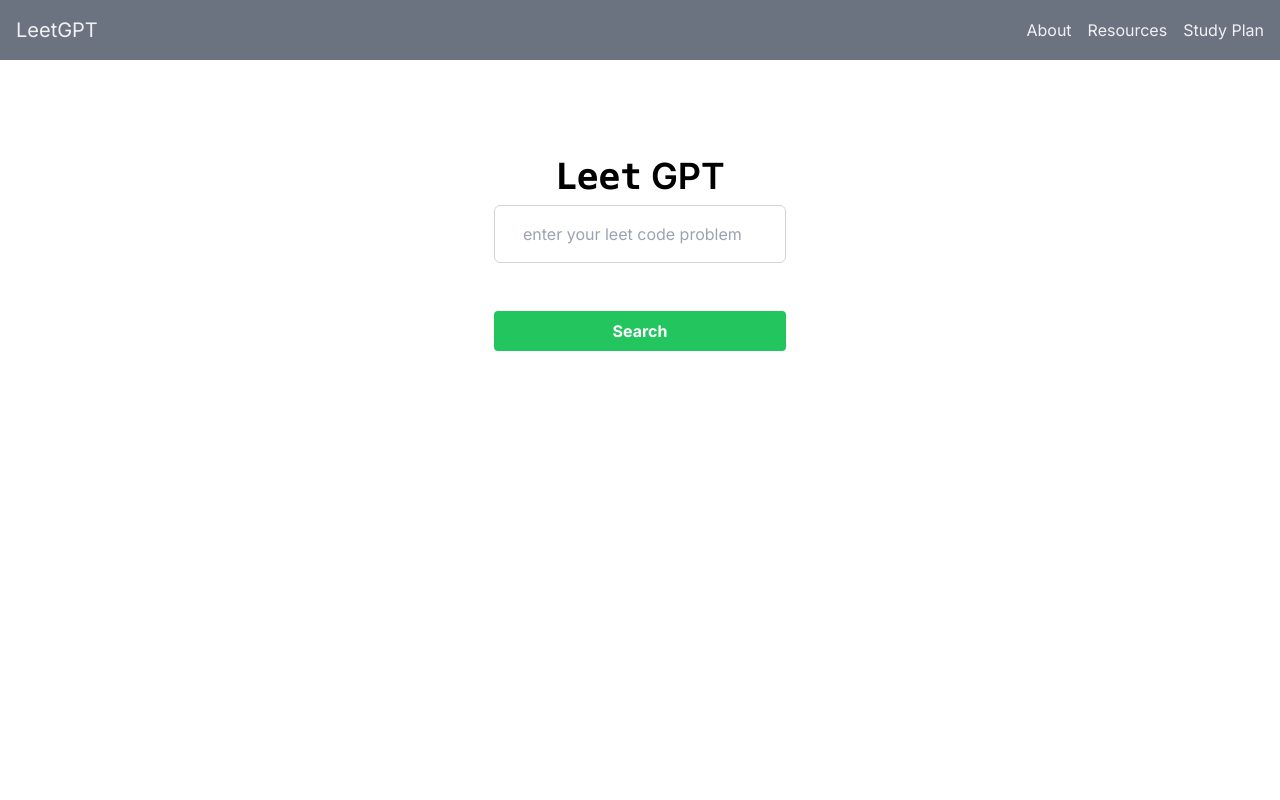
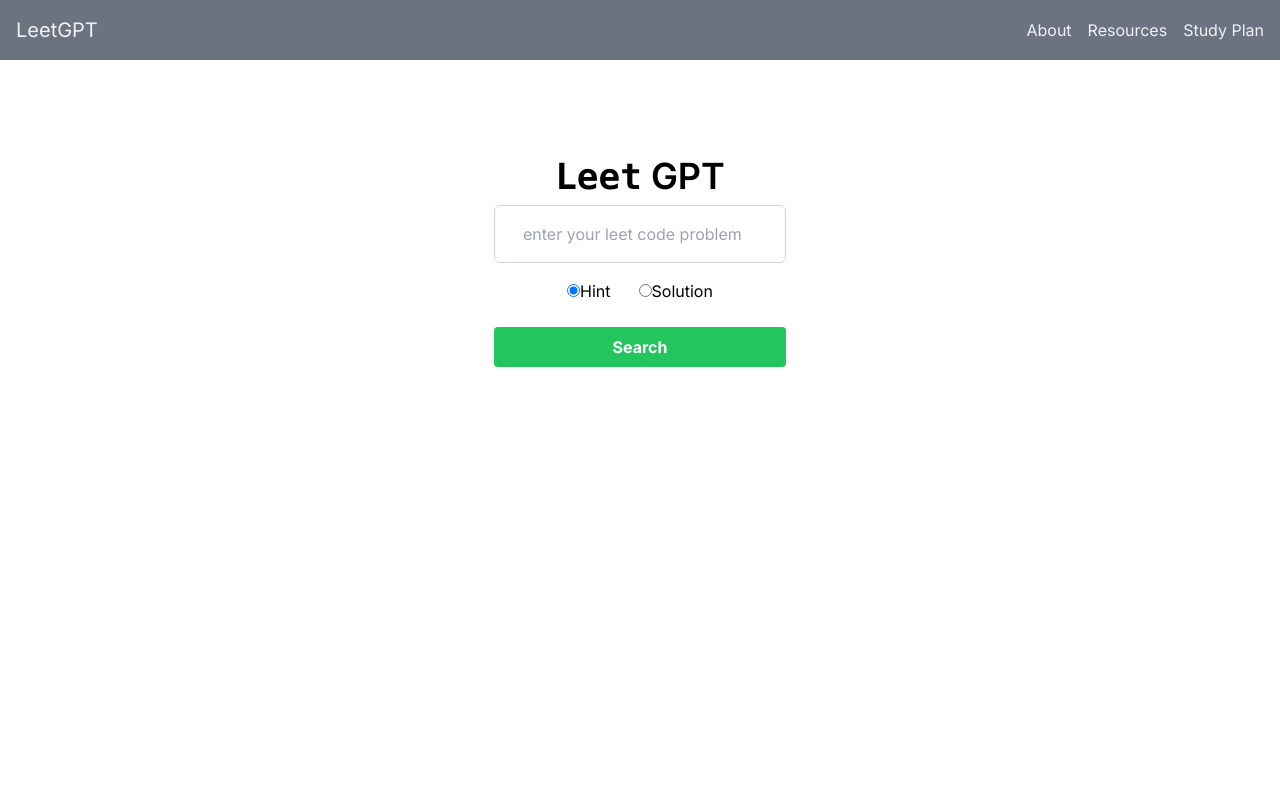
Before and after one commit to SushantChhetry/ai-project, a Next.js app in the folder leet-gpt/: page / in a window 1280 px wide. Shown: the top 800 px of the page. Built offline with nearby package versions, Linux system fonts and the light colour scheme.

Commit message:
Added radio button for hint and solution

```diff
--- a/leet-gpt/app/components/Search.tsx
+++ b/leet-gpt/app/components/Search.tsx
@@ -1,40 +1,56 @@
-"use client"
+"use client";
 
-import React from 'react'
-import Result from './Result'
-import { useState } from 'react'
+import React from "react";
+import Result from "./Result";
+import { useState } from "react";
 
 export default function Search() {
-    const [value, setValue] = useState('');
+  const [value, setValue] = useState("");
 
   const handleChange = (event: React.ChangeEvent<HTMLInputElement>) => {
     console.log(`change: ${event.target.name}`);
-        setValue(event.target.name)
-    }
+    setValue(event.target.name);
+  };
 
   const handleSubmit = (event: React.ChangeEvent<HTMLFormElement>) => {
     event.preventDefault();
     //send the submit value to open AI API and async await get the value
-        setValue('text')
+    setValue("text");
     //after we get the value from open AI we need to send this to the result component
-    }
-
+  };
 
   return (
     <div>
+      <form
+        onSubmit={handleSubmit}
+        className="container flex flex-col justify-center align-middle"
+      >
+        <input
+          type="text"
+          placeholder="enter your leet code problem"
+          onChange={handleChange}
+          className="py-4 mt-2 border border-gray-300 rounded-md px-7 focus:outline-none focus:border-green-500 "
+        />
 
-        <form onSubmit={handleSubmit} className='container flex flex-col justify-center align-middle'>
-            <input type='text' placeholder='enter your leet code problem' onChange={handleChange}   className="py-4 mt-2 border border-gray-300 rounded-md px-7 focus:outline-none focus:border-green-500 "
-/>
+        <div className="flex justify-center row-span-2 pt-4 align-middle gap-7">
+          <div>
+            <input type="radio" id="hint" name="type" value="hint" checked />
+            <label htmlFor="huey">Hint</label>
+          </div>
+          <div>
+            <input type="radio" id="solution" name="type" value="solution" />
+            <label htmlFor="huey">Solution</label>
+          </div>
+        </div>
         <br />
-
-            <br/>
-            <button className="px-4 py-2 font-bold text-white bg-green-500 rounded hover:bg-green-600 max-w-xs:" type='submit'>
+        <button
+          className="px-4 py-2 font-bold text-white bg-green-500 rounded hover:bg-green-600 max-w-xs:"
+          type="submit"
+        >
           Search
         </button>
       </form>
-        {value ? <Result searchText={'Hello I am search text'}/> : ''}
-
+      {value ? <Result searchText={"Hello I am search text"} /> : ""}
     </div>
-  )
+  );
 }
```
Lines whose indentation alone changed are shown as unchanged.
